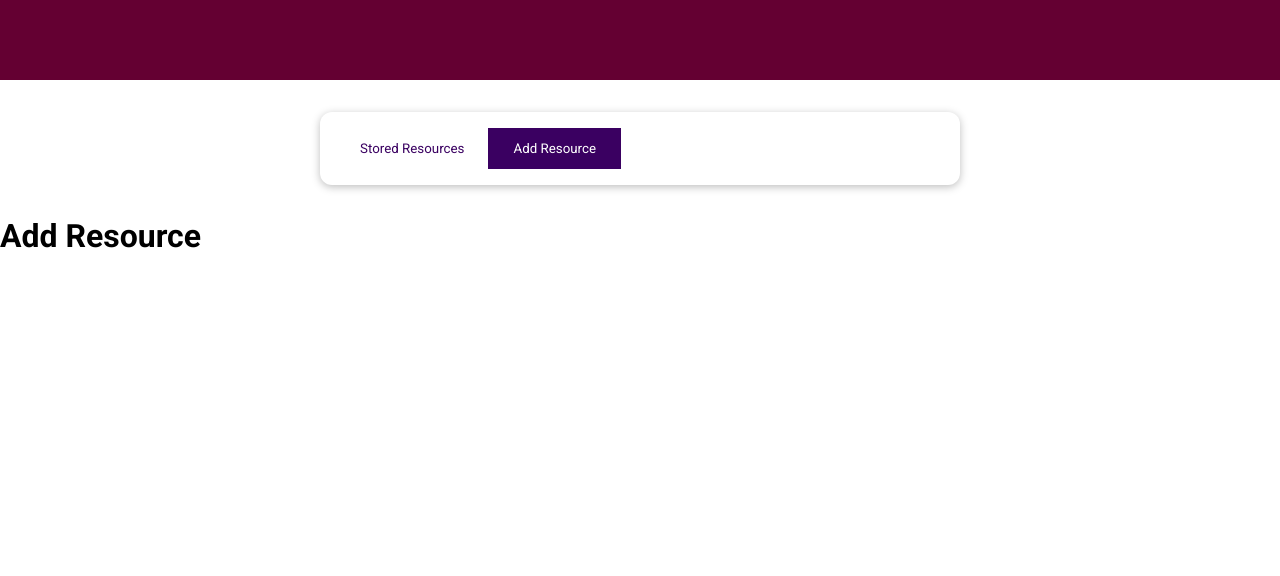
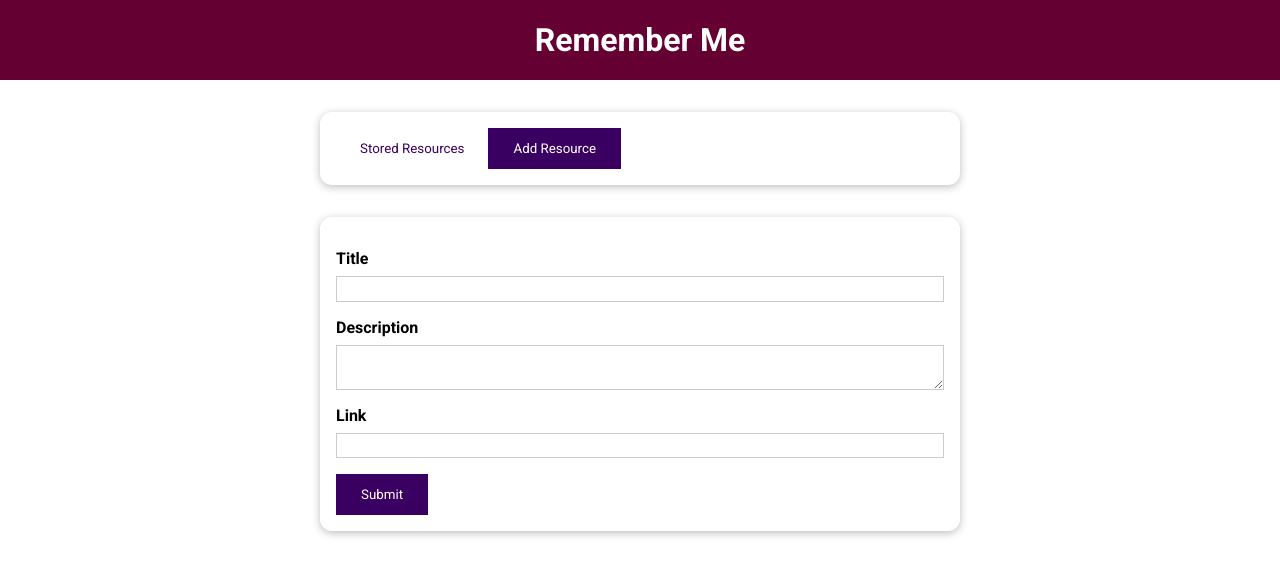
Before and after one commit to motifaithed/vue-learning-resources-app, a Vue app: page / in a window 1280 px wide. Both pictures are taken after a click on the button "Add Resource". Shown: the top 576 px of the page. Built offline with nearby package versions, Linux system fonts and the light colour scheme.

Commit message:
009 Adding a Form

```diff
--- a/src/App.vue
+++ b/src/App.vue
@@ -1,5 +1,5 @@
 <template>
-  <the-header></the-header>
+  <the-header title="Remember Me"></the-header>
   <the-resources></the-resources>
 </template>
 
--- a/src/components/learning-resources/AddResource.vue
+++ b/src/components/learning-resources/AddResource.vue
@@ -1,3 +1,49 @@
 <template>
-    <h1>Add Resource</h1>
+  <base-card>
+    <form>
+      <div class="form-control">
+        <label for="title">Title</label>
+        <input type="text" name="title" id="title" />
+      </div>
+      <div class="form-control">
+        <label for="description">Description</label>
+        <textarea name="description" id="description" row="3"></textarea>
+      </div>
+      <div class="form-control">
+        <label for="link">Link</label>
+        <input type="url" name="link" id="link" />
+      </div>
+      <div>
+        <base-button type="submit">Submit</base-button>
+      </div>
+    </form>
+  </base-card>
 </template>
+
+<style scoped>
+label {
+  font-weight: bold;
+  display: block;
+  margin-bottom: 0.5rem;
+}
+
+input,
+textarea {
+  display: block;
+  width: 100%;
+  font: inherit;
+  padding: 0.15rem;
+  border: 1px solid #ccc;
+}
+
+input:focus,
+textarea:focus {
+  outline: none;
+  border-color: #3a0061;
+  background-color: #f7ebff;
+}
+
+.form-control {
+  margin: 1rem 0;
+}
+</style>
```
